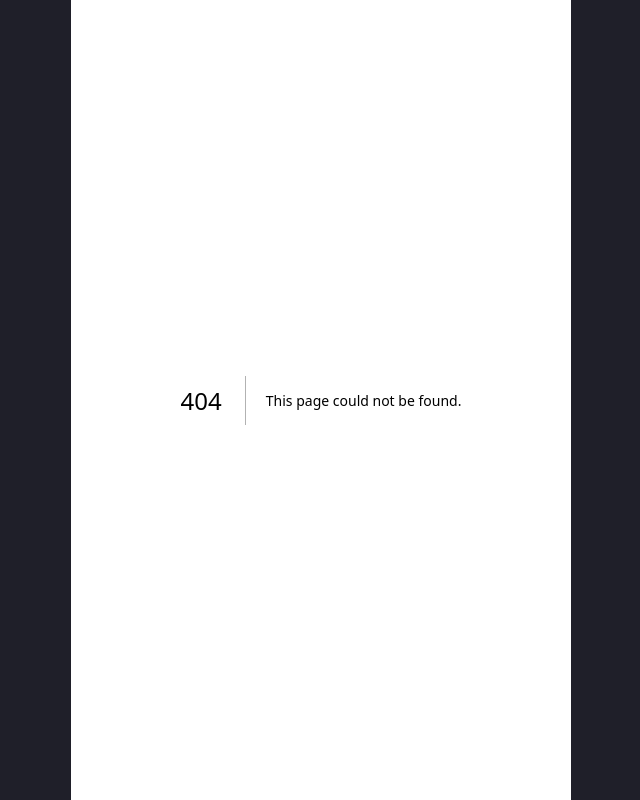
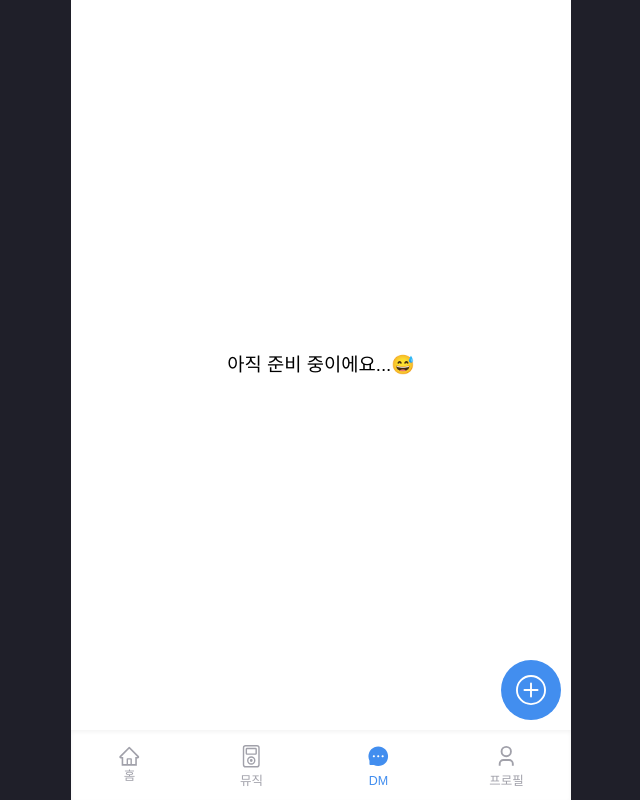
Before and after one commit to bm4656/FE-What_Song, a Next.js app: page /dm in a window 1280 px wide. Before the commit this address had no page. Shown: the whole page, without its empty margins (319-959 px from the left). Built offline with nearby package versions, Linux system fonts and the light colour scheme.

Commit message:
feat: 임시 dm 페이지 생성

```diff
--- /dev/null
+++ b/src/app/dm/layout.tsx
@@ -0,0 +1,12 @@
+import Navbar from '@/components/bar/Navbar';
+import PlusButton from '@/components/button/PlusButton';
+
+export default function DmLayout({ children }: { children: React.ReactNode }) {
+	return (
+		<section className="overflow-y-auto absolute w-full h-full pb-28">
+			{children}
+			<PlusButton />
+			<Navbar tab="dm" />
+		</section>
+	);
+}
--- /dev/null
+++ b/src/app/dm/page.tsx
@@ -0,0 +1,7 @@
+export default function DmPage() {
+	return (
+		<section className="w-full h-full flex justify-center items-center">
+			<h1 className="text-3xl">아직 준비 중이에요...😅</h1>
+		</section>
+	);
+}
```
